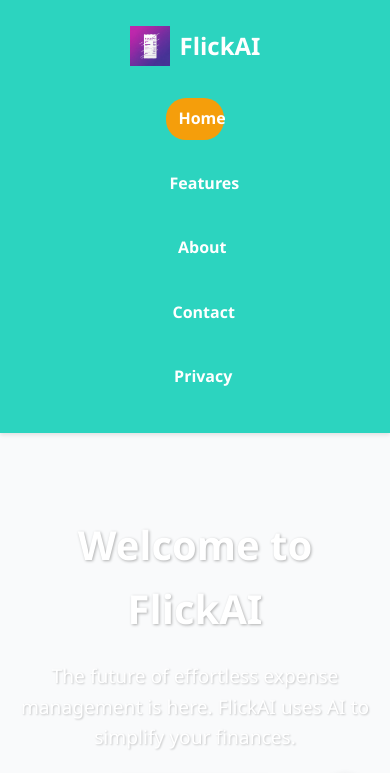
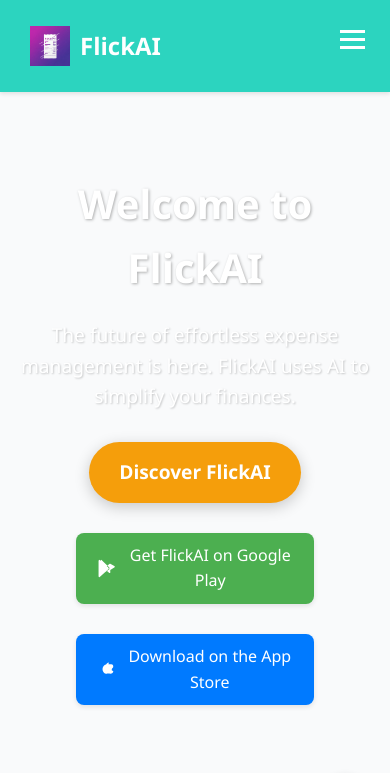
Before and after one commit to mihaimyh/snapspend-web, a plain HTML site: page index.html in a window 390 px wide. Shown: the top 773 px of the page. Drawn offline with Linux system fonts and the light colour scheme.

Commit message:
Add mobile navigation functionality: Implement hamburger menu and overlay for improved mobile experience

```diff
--- a/css/mobile.css
+++ b/css/mobile.css
@@ -2,38 +2,132 @@
 
 /* Mobile nav */
 @media (max-width: 767px) {
+    /* Hamburger menu button */
+    .hamburger-menu {
+        display: block;
+        position: absolute;
+        top: 15px;
+        right: 15px;
+        z-index: 2000;
+        background: none;
+        border: none;
+        cursor: pointer;
+        padding: 10px;
+    }
+
+    .hamburger-menu span {
+        display: block;
+        width: 25px;
+        height: 3px;
+        margin: 5px 0;
+        background-color: var(--white);
+        transition: all 0.3s ease;
+    }
+
+    /* Transform hamburger to X on menu open */
+    .hamburger-menu.active span:nth-child(1) {
+        transform: rotate(45deg) translate(5px, 5px);
+    }
+
+    .hamburger-menu.active span:nth-child(2) {
+        opacity: 0;
+    }
+
+    .hamburger-menu.active span:nth-child(3) {
+        transform: rotate(-45deg) translate(5px, -5px);
+    }
+
     /* Improve navigation layout */
     .navbar {
         flex-direction: column;
-        align-items: center;
-        padding: 10px 0;
+        align-items: flex-start;
+        padding: 10px 15px;
+        position: relative;
     }
 
     .navbar .logo {
-        margin-bottom: 15px;
+        margin-bottom: 0;
         display: flex;
         align-items: center;
-        justify-content: center;
+        z-index: 1001;
     }
 
-    .nav-links {
-        width: 100%;
-        justify-content: center;
-        flex-wrap: wrap;
-        gap: 5px;
+    /* Nav links container */
+    .nav-links {        position: fixed;
+        top: 0;
+        right: -100%;
+        width: 70%;
+        max-width: 300px; /* Limit width on larger devices */
+        height: 100vh;
+        background-color: var(--primary-light); /* Match header color */
+        flex-direction: column;
+        justify-content: flex-start;
+        align-items: flex-start;
+        padding-top: 70px;
+        transition: right 0.3s ease;
+        z-index: 999;
+        box-shadow: -5px 0 15px rgba(0,0,0,0.1);
+    }
+
+    .nav-links.active {
+        right: 0;
     }
 
     .nav-links li {
-        margin: 5px;
+        margin: 10px 0;
+        width: 100%;
+        padding: 0 20px;
     }
 
     .nav-links a {
-        padding: 10px 15px;
+        padding: 12px 20px;
         display: block;
-        text-align: center;
-        border-radius: 20px;
+        text-align: left;
+        border-radius: 25px;
         font-weight: 600;
         font-size: 1.1rem;
+        width: 100%;
+    }
+
+    /* Enhanced active/hover styles for mobile */
+    .nav-links a:hover,
+    .nav-links a.active,
+    .nav-links a.nav-link.active {
+        background-color: var(--secondary-light);
+        color: var(--white);
+        transform: none; /* Remove desktop hover transform */
+        box-shadow: none; /* Remove desktop hover shadow */
+        padding-left: 25px; /* Indent active items slightly */
+        border-radius: 25px;
+    }
+
+    /* Make the Home link stand out with left border indicator */
+    .nav-links a.nav-link.active::before {
+        content: '';
+        position: absolute;
+        left: 0;
+        top: 50%;
+        transform: translateY(-50%);
+        height: 60%;
+        width: 4px;
+        background-color: var(--secondary-light);
+        border-radius: 0 4px 4px 0;
+    }
+
+    /* Overlay for when menu is open */
+    .menu-overlay {
+        display: none;
+        position: fixed;
+        top: 0;
+        left: 0;
+        right: 0;
+        bottom: 0;
+        background-color: rgba(0,0,0,0.5);
+        z-index: 998;
+    }
+
+    .menu-overlay.active {
+        display: block;
     }
 
     /* Hero section adjustments */
--- a/css/navbar.css
+++ b/css/navbar.css
@@ -17,12 +17,23 @@ header[role="banner"] {
 /* Override nav links for consistent look */
 .nav-links a {
     color: var(--white);
+    padding: 10px 16px;
+    border-radius: 25px;
+    transition: background-color 0.3s ease;
 }
 
 .nav-links a:hover,
 .nav-links a.active {
     color: var(--white);
     background-color: var(--secondary-light);
+}
+
+/* Styling for the Home button in navbar */
+.nav-links a.nav-link.active {
+    background-color: var(--secondary-light);
+    color: var(--white);
+    font-weight: 600;
+    box-shadow: 0 2px 4px rgba(0,0,0,0.2);
 }
 
 /* Dark theme adjustments */
--- a/css/styles.css
+++ b/css/styles.css
@@ -79,6 +79,8 @@ footer[role="contentinfo"] .container { /* Container within header and footer fo
     color: var(--white);
     background-color: var(--secondary-light);
     text-decoration: none; /* Ensure no underline on hover/active */
+    transform: translateY(-2px);
+    box-shadow: 0 2px 4px rgba(0,0,0,0.1);
 }
 
 /* Main Content Area */
--- a/index.html
+++ b/index.html
@@ -507,6 +507,7 @@
             </div>
         </div>
     </footer>    <script src="js/theme-switcher.js"></script>
+    <script src="js/mobile-menu.js"></script>
     <script>
         // Smooth scrolling for navigation links
         document.querySelectorAll('a.nav-link[href^="#"]').forEach(anchor => {
--- /dev/null
+++ b/js/mobile-menu.js
@@ -0,0 +1,79 @@
+// Mobile menu functionality
+document.addEventListener('DOMContentLoaded', function() {
+    // Create hamburger menu button
+    const createHamburgerMenu = () => {
+        const hamburger = document.createElement('button');
+        hamburger.className = 'hamburger-menu';
+        hamburger.setAttribute('aria-label', 'Toggle navigation menu');
+        hamburger.setAttribute('aria-expanded', 'false');
+        hamburger.innerHTML = `
+            <span></span>
+            <span></span>
+            <span></span>
+        `;
+        return hamburger;
+    };
+
+    // Create overlay element
+    const createOverlay = () => {
+        const overlay = document.createElement('div');
+        overlay.className = 'menu-overlay';
+        return overlay;
+    };
+
+    // Function to toggle menu state
+    const toggleMenu = (hamburger, navLinks, overlay) => {
+        hamburger.classList.toggle('active');
+        navLinks.classList.toggle('active');
+        overlay.classList.toggle('active');
+
+        const isExpanded = hamburger.getAttribute('aria-expanded') === 'true';
+        hamburger.setAttribute('aria-expanded', !isExpanded);
+
+        // Disable body scroll when menu is open
+        document.body.style.overflow = isExpanded ? '' : 'hidden';
+    };
+
+    // Add hamburger menu to mobile devices only
+    const isMobile = window.matchMedia('(max-width: 767px)').matches;
+
+    if (isMobile) {
+        const header = document.querySelector('header[role="banner"]');
+        const navLinks = document.querySelector('.nav-links');
+
+        if (header && navLinks) {
+            const hamburger = createHamburgerMenu();
+            const overlay = createOverlay();
+
+            // Append hamburger button to header
+            header.querySelector('.container').appendChild(hamburger);
+
+            // Append overlay to body
+            document.body.appendChild(overlay);
+
+            // Toggle menu on hamburger click
+            hamburger.addEventListener('click', () => {
+                toggleMenu(hamburger, navLinks, overlay);
+            });
+
+            // Close menu when clicking on overlay
+            overlay.addEventListener('click', () => {
+                toggleMenu(hamburger, navLinks, overlay);
+            });
+
+            // Close menu when clicking a nav link
+            navLinks.querySelectorAll('a').forEach(link => {
+                link.addEventListener('click', () => {
+                    toggleMenu(hamburger, navLinks, overlay);
+                });
+            });
+
+            // Close menu on window resize
+            window.addEventListener('resize', () => {
+                if (window.innerWidth > 767 && navLinks.classList.contains('active')) {
+                    toggleMenu(hamburger, navLinks, overlay);
+                }
+            });
+        }
+    }
+});
```
Also changed, not shown: accessibility.html (+1 -0 lines), cookie-policy.html (+1 -0 lines), gdpr-compliance.html (+1 -0 lines), mobile-test.html (added, +100 -0 lines), privacy-policy.html (+1 -0 lines), terms-of-service.html (+1 -0 lines).
